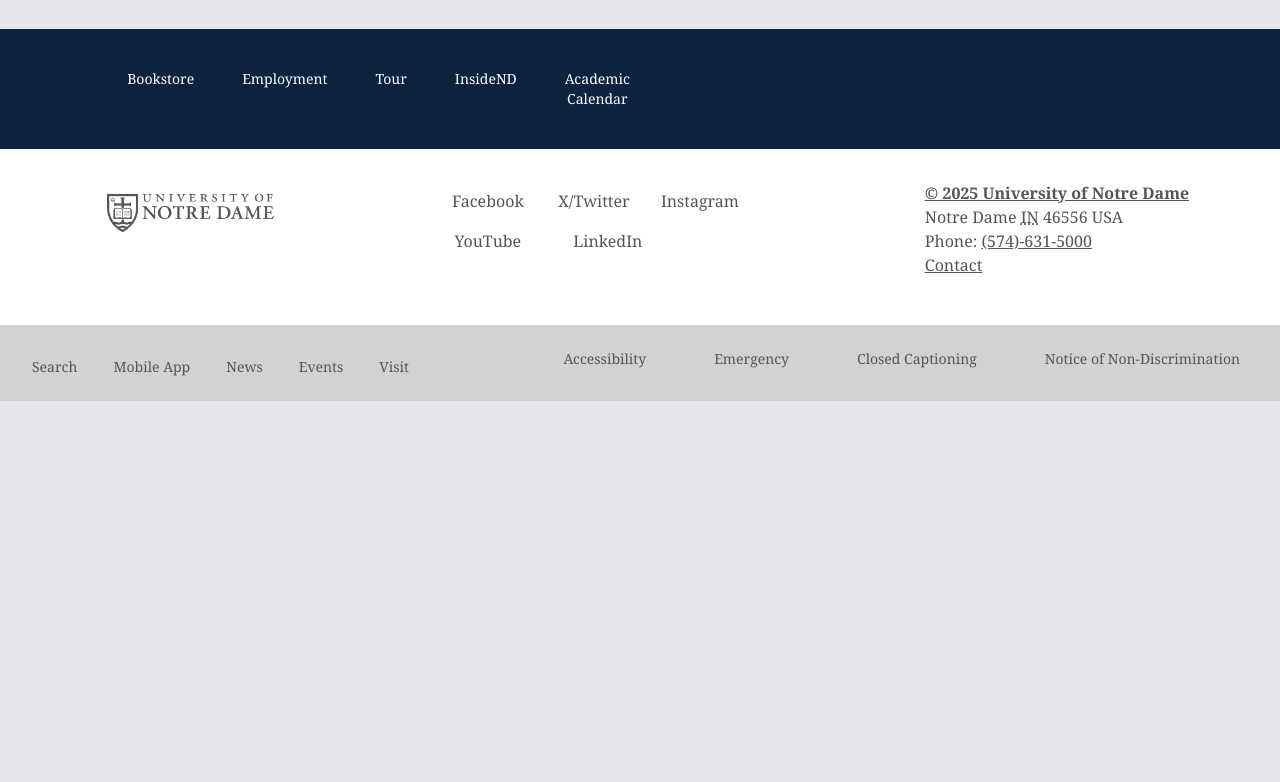
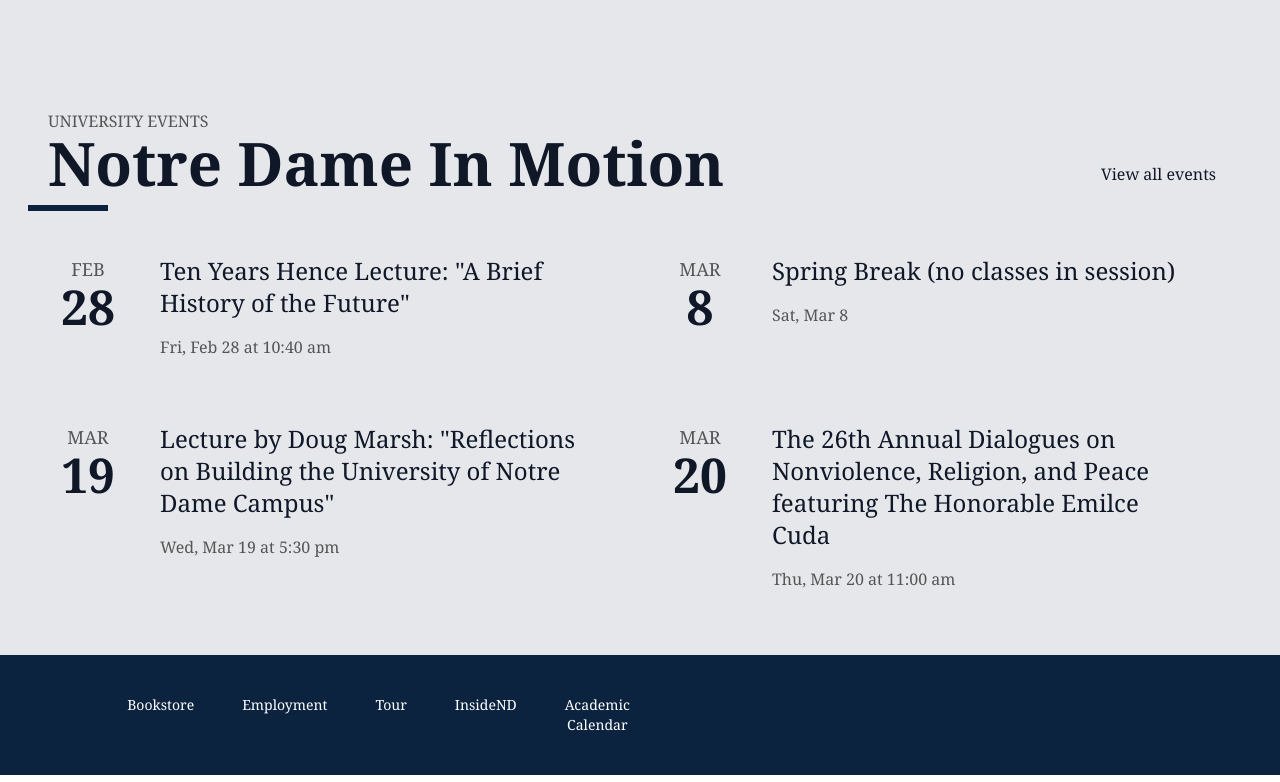
Before and after one commit to Prime-Cave/CloninGate, a website built with Vite: page index.html in a window 1280 px wide. Shown: the part 6031-6813 px from the top of the page. Before the commit the page ends 6432 px from the top, so only its background shows below. Built offline with nearby package versions, Linux system fonts and the light colour scheme.

Commit message:
second to last section

```diff
--- a/index.html
+++ b/index.html
@@ -276,9 +276,9 @@
         <!-- University Stories Section -->
         <section class="mt-5 px-4 lg:px-12">
           <div class="flex justify-between">
-            <div class="flex justify-between">
-              <h2>University Stories</h2>
-          <p>Notre Dame In Focus</p>
+            <div class="">
+              <h2 class="uppercase text-textgray">University Stories</h2>
+          <p class="text-4xl xl:text-5xl font-bold">Notre Dame In Focus</p>
           <p>
             </div>
             <a class="py-4 px-4 mt-4 block ml-auto" href="">
@@ -346,8 +346,82 @@
         </section>
 
         <!-- Unversity Events Section-->
-        <section>
+        <section class="mt-28 px-4 lg:px-12">
+          <div class="flex justify-between">
+            <div>
+              <p class="uppercase text-textgray">University Events</p>
+              <h2 class="text-4xl xl:text-6xl font-bold ">Notre Dame In Motion</h2>
+              <div class="h-1 lg:h-1.5 w-12 lg:w-20 bg-brandblue my-3 lg:-ml-5"></div>
+            </div>
+            <button class="py-4 px-4 mt-4 hidden md:block ml-auto">
+              View all events
+            </button>
+          </div>
+
+          <div class="grid md:grid-cols-2 gap-x-10">
+            <div class="flex">
+              <div class="w-20 py-8">
+                <p class="md:text-center text-lg text-textgray">FEB</p>
+                <p class="md:text-center text-3xl md:text-5xl font-bold">28</p>
+              </div>
+              <div class="flex-1 px-8 py-8">
+                <p class=" text-2xl">Ten Years Hence Lecture: "A Brief History of the Future"</p>
+                <p class="text-textgray mt-4">
+                  <i class=" text-brandgold"></i>
+                  Fri, Feb 28 at 10:40 am
+                </p>
+              </div>
+            </div>
+
+            <div class="flex">
+              <div class="w-20 py-8">
+                <p class="md:text-center text-lg text-textgray">MAR</p>
+                <p class="md:text-center text-3xl md:text-5xl font-bold indent-2 md:indent-0">8</p>
+              </div>
+              <div class="flex-1 px-8 py-8">
+                <p class=" text-2xl">Spring Break (no classes in session)</p>
+                <p class="text-textgray mt-4">
+                  Sat, Mar 8
+                </p>
+              </div>
+            </div>
+
+            <div class="flex">
+              <div class="w-20 py-8">
+                <p class="md:text-center text-lg text-textgray">MAR</p>
+                <p class="md:text-center text-3xl md:text-5xl font-bold">19</p>
+              </div>
+              <div class="flex-1 px-8 py-8">
+                <p class=" text-2xl">Lecture by Doug Marsh: "Reflections on Building the University of Notre Dame
+                  Campus"</p>
+                <p class="text-textgray mt-4">
+                  Wed, Mar 19 at 5:30 pm
+                </p>
+              </div>
+            </div>
+
+
+        <div class="flex">
+          <div class="w-20 py-8">
+            <p class="md:text-center text-lg text-textgray">MAR</p>
+            <p class="md:text-center text-3xl md:text-5xl font-bold">20</p>
+          </div>
+          <div class="flex-1 px-8 py-8">
+            <p class=" text-2xl">The 26th Annual Dialogues on Nonviolence, Religion, and Peace featuring The
+              Honorable Emilce Cuda</p>
+            <p class="text-textgray mt-4">
+              Thu, Mar 20 at 11:00 am
+            </p>
+          </div>
+        </div>
+
+
+      </div>
+      <a href="" class="py-4 px-4 block md:hidden">
+        View all events
+      </a>
         </section>
+
       </main>
      </div>
     <!-- End of the Main Section -->
```
